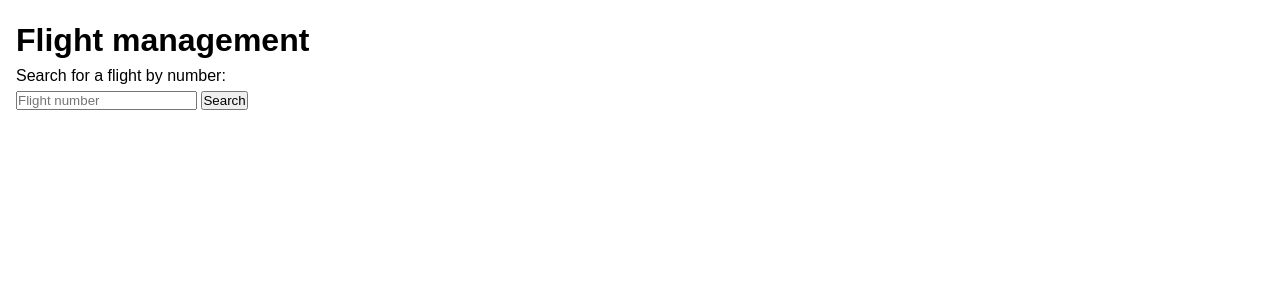
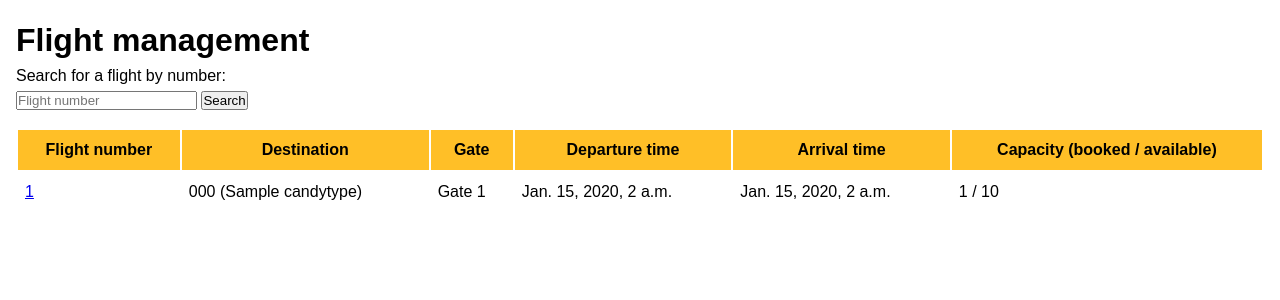
Before and after one commit to cahogan/swa, a Django app: page /flight/ in a window 1280 px wide. Shown: the part 92-392 px from the top of the page. Run offline with Django 5.2, Linux system fonts and the light colour scheme; tables that the repository leaves empty hold one stand-in row (values such as "Sample post"); some web fonts are replaced.

Commit message:
Add flight overview table

```diff
--- a/core/models/flight.py
+++ b/core/models/flight.py
@@ -1,5 +1,6 @@
 from django.db import models
 from .metadata import Metadata
+from zoneinfo import ZoneInfo
 
 
 class Flight(Metadata):
@@ -18,4 +19,5 @@ class Flight(Metadata):
     capacity = models.IntegerField()
 
     def __str__(self):
-        return f"Flight {self.id}: {self.destination} at {self.scheduled_departure.strftime('%H:%M')}"
+        adjusted_for_timezone = self.scheduled_departure.astimezone(ZoneInfo('America/Los_Angeles'))
+        return f"Flight {self.id}: {self.destination} at {adjusted_for_timezone.strftime('%H:%M %z')}"
--- a/core/templates/core/flight.html
+++ b/core/templates/core/flight.html
@@ -2,6 +2,7 @@
 {% block extra_styles %}
     {% load static %}
     <link rel="stylesheet" type=text/css href="{% static 'core/button.css' %}">
+    <link rel="stylesheet" type=text/css href="{% static 'core/table.css' %}">
 {% endblock %}
 {% block content %}
 <div>
@@ -21,6 +22,29 @@
             <input type="submit" value="Search">
         </form>
     </p>
+    <table>
+        <thead>
+            <tr>
+                <th>Flight number</th>
+                <th>Destination</th>
+                <th>Gate</th>
+                <th>Departure time</th>
+                <th>Arrival time</th>
+                <th>Capacity (booked / available)</th>
+            </tr>
+        </thead>
+        <tbody>
+            {% for flight in flight_list %}
+            <tr>
+                <td><a href="/flight/{{ flight.id }}">{{ flight.id }}</a></td>
+                <td>{{ flight.destination }}</td>
+                <td>{{ flight.gate }}</td>
+                <td>{{ flight.scheduled_departure }}</td>
+                <td>{{ flight.scheduled_arrival }}</td>
+                <td>{{ flight.ticket_set.count }} / {{ flight.capacity }}</td>
+            </tr>
+            {% endfor %}
+    </table>
     {% endif %}
 </div>
 {% endblock %}
--- a/core/views/flight.py
+++ b/core/views/flight.py
@@ -14,6 +14,8 @@ def flight(request, flight_id: int = None):
             flight = Flight.objects.get(id=flight_id)
         except Flight.DoesNotExist:
             flight = None
+            flight_list = Flight.objects.all()
+            context["flight_list"] = flight_list
         else:
             context["flight"] = flight
         return render(request, "core/flight.html", context)
```
